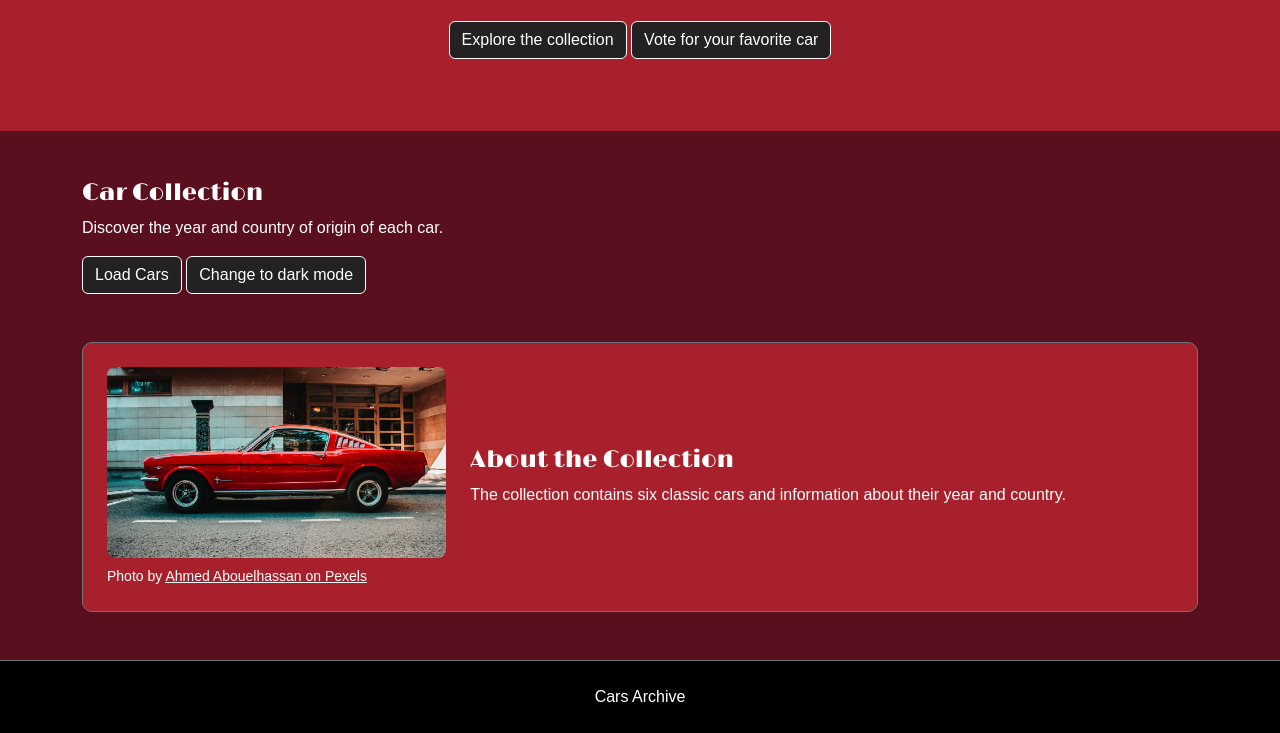
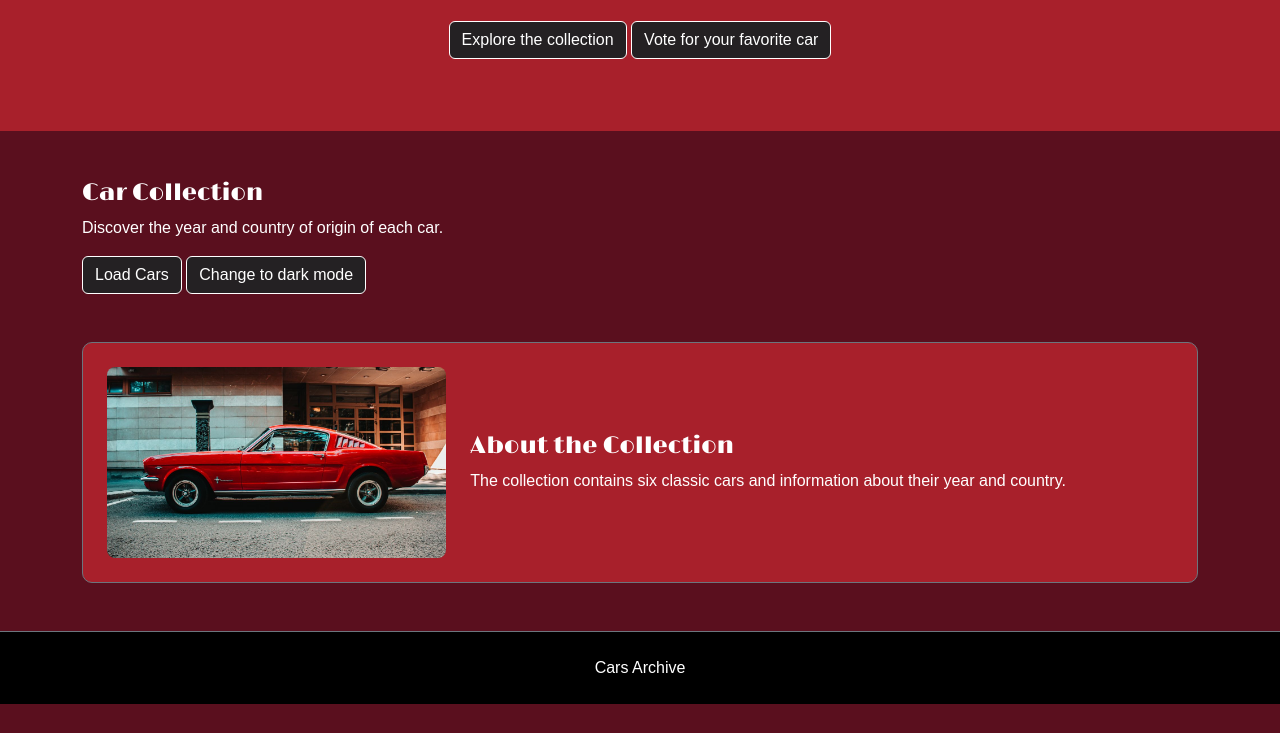
Before and after one commit to valentinavarvello-desig/Myweb, a plain HTML site: page index.html in a window 1280 px wide. Shown: the part 226-959 px from the top of the page. After the commit the page ends 930 px from the top, so only its background shows below. Drawn offline with nearby package versions, Linux system fonts and the light colour scheme; a web font is replaced by a local one.

Commit message:
Add files via upload

```diff
--- a/css/styles.css
+++ b/css/styles.css
@@ -46,14 +46,6 @@ h2 {
     border-radius: 8px;
 }
 
-.photo-credit {
-    font-size: 0.875rem;
-}
-
-.photo-credit a {
-    color: var(--archive-light);
-}
-
 .btn-danger {
     background-color: var(--archive-dark);
     border-color: var(--archive-light);
--- a/index.html
+++ b/index.html
@@ -53,8 +53,7 @@
         <section id="about" class="intro border border-secondary p-4">
             <div class="row g-4 align-items-center">
                 <div class="col-lg-4">
-                    <img src="img/mustang-rojo.jpg" class="img-fluid mb-2" alt="Red classic Ford Mustang parked on a street">
-                    <p class="photo-credit mb-0">Photo by <a href="https://www.pexels.com/photo/a-red-ford-mustang-parked-on-the-street-11045494/">Ahmed Abouelhassan on Pexels</a></p>
+                    <img src="img/mustang-rojo.jpg" class="img-fluid" alt="Red classic Ford Mustang">
                 </div>
                 <div class="col-lg-8 d-flex flex-column">
                     <h2>About the Collection</h2>
```
